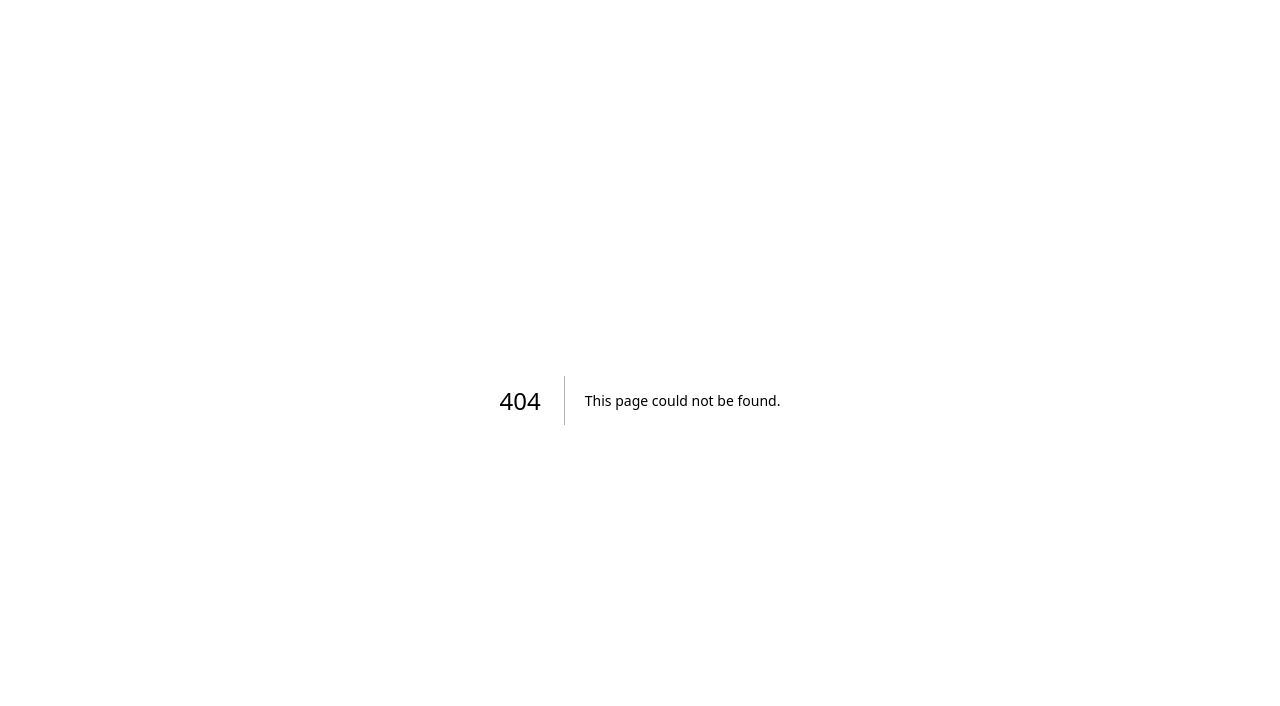
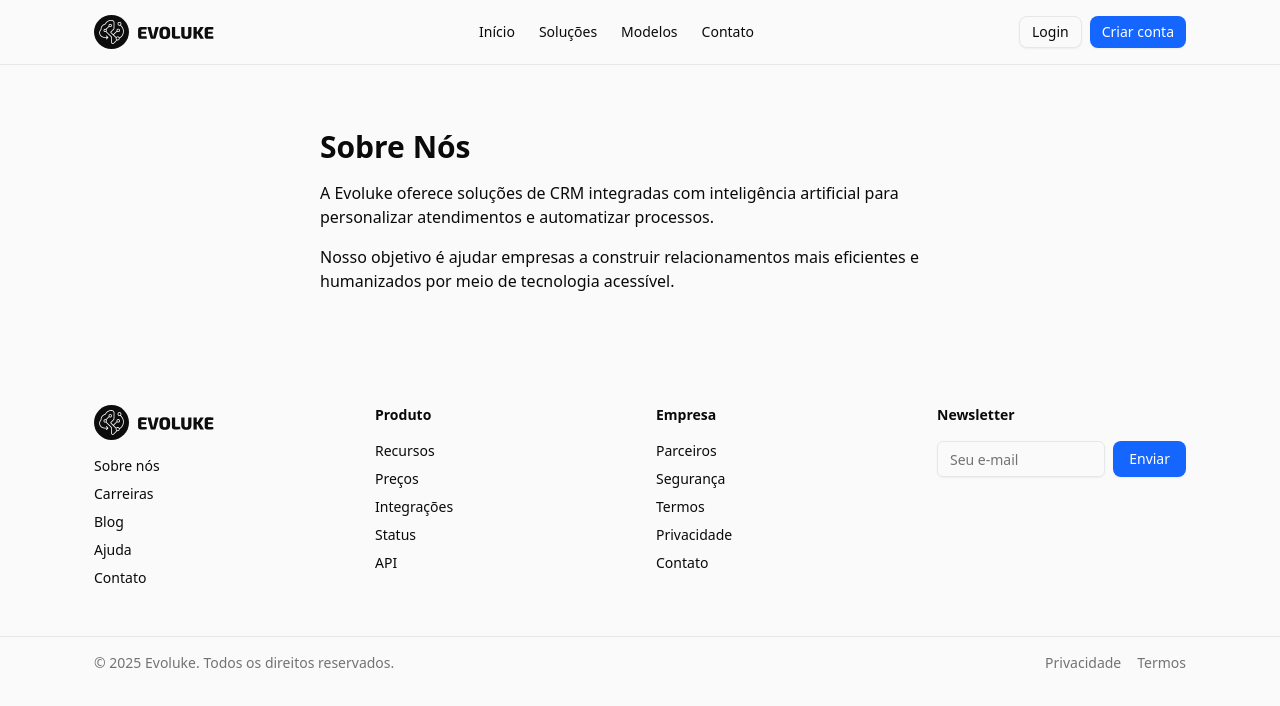
Before and after one commit to Evoluke/agent-plugandplay, a Next.js app: page /sobre-nos in a window 1280 px wide. Before the commit this address had no page. Shown: the top 706 px of the page. Built offline with nearby package versions, Linux system fonts and the light colour scheme.

Commit message:
feat: add about page

```diff
--- a/components/landing/Footer.tsx
+++ b/components/landing/Footer.tsx
@@ -13,7 +13,7 @@ export default function Footer() {
             <Image src="/logo.svg" alt="Logo" width={120} height={32} />
             <ul className="space-y-2">
               <li>
-                <Link href="#" className="hover:text-primary">
+                <Link href="/sobre-nos" className="hover:text-primary">
                   Sobre nós
                 </Link>
               </li>
--- /dev/null
+++ b/src/app/sobre-nos/page.tsx
@@ -0,0 +1,29 @@
+import Header from "@/components/landing/Header";
+import Footer from "@/components/landing/Footer";
+import type { Metadata } from "next";
+
+export const metadata: Metadata = {
+  title: "Sobre Nós - Evoluke",
+  description:
+    "Saiba mais sobre a Evoluke e nossa missão de transformar o atendimento com tecnologia.",
+};
+
+export default function AboutPage() {
+  return (
+    <>
+      <Header />
+      <main className="mx-auto max-w-2xl px-4 py-16">
+        <h1 className="mb-4 text-3xl font-bold">Sobre Nós</h1>
+        <p className="mb-4">
+          A Evoluke oferece soluções de CRM integradas com inteligência
+          artificial para personalizar atendimentos e automatizar processos.
+        </p>
+        <p>
+          Nosso objetivo é ajudar empresas a construir relacionamentos mais
+          eficientes e humanizados por meio de tecnologia acessível.
+        </p>
+      </main>
+      <Footer />
+    </>
+  );
+}
```
